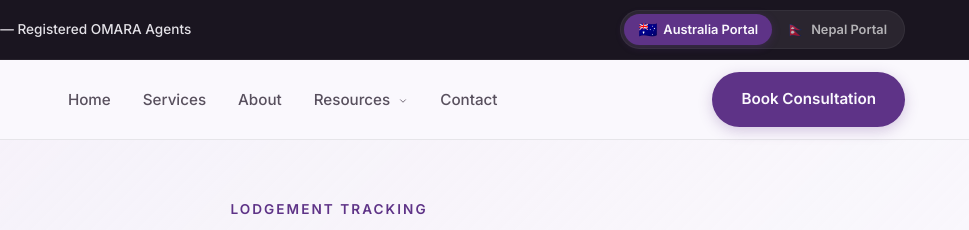
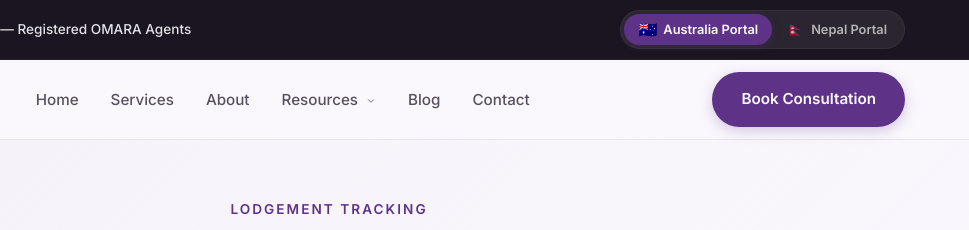
Before and after one commit to riwazudas/pictor-landing, a plain HTML site: page processing-times.html in a window 1280 px wide. Shown: the top 230 px of the page, 311-1280 px from the left. Drawn offline with nearby package versions, Linux system fonts and the light colour scheme.

Commit message:
nav: add blog link to visa processing times page menu bar

```diff
--- a/processing-times.html
+++ b/processing-times.html
@@ -66,6 +66,7 @@
               <li><a href="resources.html" class="">Guides & Checklists</a></li>
             </ul>
           </li>
+          <li><a href="blog.html" class="nav-link">Blog</a></li>
           <li><a href="index.html#contact" class="nav-link">Contact</a></li>
         </ul>
       </nav>
@@ -96,6 +97,7 @@
             style="padding-left: 20px; font-size: 1.25rem; opacity: 0.85;">— PR Points Calculator</a></li>
         <li><a href="processing-times.html" class="mobile-nav-link active"
             style="padding-left: 20px; font-size: 1.25rem; opacity: 0.85;">— Visa Processing Times</a></li>
+        <li><a href="blog.html" class="mobile-nav-link">Blog</a></li>
         <li><a href="index.html#contact" class="mobile-nav-link">Contact</a></li>
         <li class="mobile-cta-li"><a href="index.html#booking" class="btn btn-primary btn-mobile-cta">Book
             Consultation</a></li>
```
